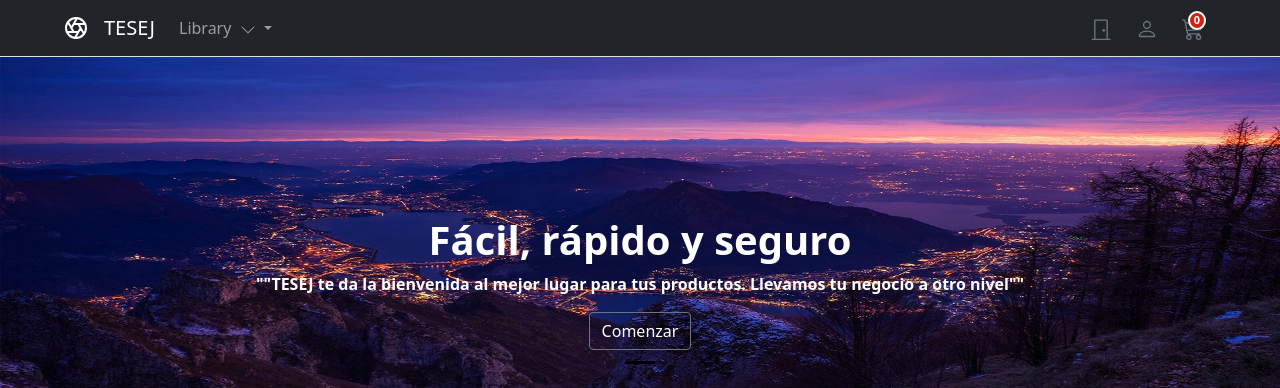
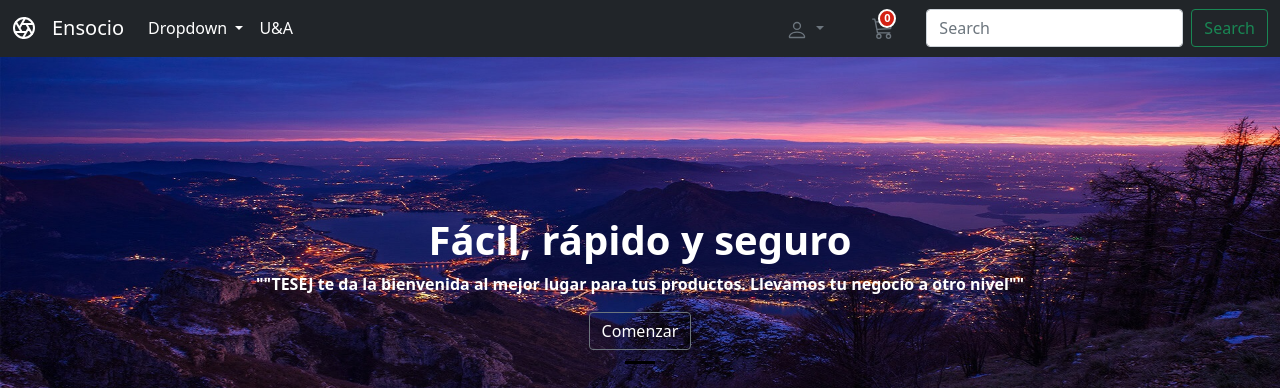
Before and after one commit to SebastianMou/Django-Business-Servicing, a Django app: page / in a window 1280 px wide. Shown: the top 388 px of the page. Run offline with Django 3.2, Linux system fonts and the light colour scheme; data comes from the database, SQL or seed files in the repository; both versions use the stored data as it was after the commit; parts of the project's set-up code (start-up, migrations or seed data) failed here and were passed over; some libraries are stand-ins or nearby versions; some web fonts are replaced.

Commit message:
navbar structure complete

```diff
--- a/static/css/base.css
+++ b/static/css/base.css
@@ -1,3 +1,17 @@
+.form-white.input-group>.form-control:focus {
+    border-color: #fff;
+    box-shadow: inset 0 0 0 1px #fff;
+  }
+
+  .navbar-dark .navbar-nav .nav-link {
+    color: #fff;
+  }
+
+  .navbar-dark .navbar-nav .nav-link:hover,
+  .navbar-dark .navbar-nav .nav-link:focus {
+    color: rgba(255, 255, 255, 0.75);
+  }
+
 /*-----bottom follder------*/
 
 #sebastian {
--- a/templates/Shop/base.html
+++ b/templates/Shop/base.html
@@ -22,24 +22,21 @@
 
 </head>
 <body class="bob">
+
+<!--
   <header>
     <nav class="navbar navbar-expand-md navbar-dark bg-dark border-bottom">
         <div class="container-fluid px-md-4">
             <div class="d-flex w-100 navbar-collapse">
                 <a class="navbar-brand d-flex-inline" href="/">
                   <svg xmlns="http://www.w3.org/2000/svg" width="24" height="24" fill="none" stroke="currentColor" stroke-linecap="round" stroke-linejoin="round" stroke-width="2" class="d-block mx-auto" role="img" viewBox="0 0 24 24"><title>Product</title><circle cx="12" cy="12" r="10"/><path d="M14.31 8l5.74 9.94M9.69 8h11.48M7.38 12l5.74-9.94M9.69 16L3.95 6.06M14.31 16H2.83m13.79-4l-5.74 9.94"/></svg>
-                  <a class="navbar-brand" href="/">TESEJ</a>
+                  <a class="navbar-brand" href="/">Ensocio</a>
                 </a>
                 <ul class="navbar-nav me-auto mb-2 mb-md-0">
                     <li class="nav-item dropdown">
                         <a class="nav-link dropdown-toggle d-none d-md-block fw500" href="#" id="navbarDropdown"
                             role="button" data-bs-toggle="dropdown" aria-expanded="false">
                             Library
-                            <i class="ps-1"><svg xmlns="http://www.w3.org/2000/svg" width="16" height="16"
-                                    fill="currentColor" class="bi bi-chevron-down" viewBox="0 0 16 16">
-                                    <path fill-rule="evenodd"
-                                        d="M1.646 4.646a.5.5 0 0 1 .708 0L8 10.293l5.646-5.647a.5.5 0 0 1 .708.708l-6 6a.5.5 0 0 1-.708 0l-6-6a.5.5 0 0 1 0-.708z" />
-                                </svg></i>
                         </a>
                         <ul class="dropdown-menu rounded-0 border-0" aria-labelledby="navbarDropdown">
                             <li><a class="dropdown-item" href="{% url 'Shop:all_products' %}">All</a></li>
@@ -75,20 +72,17 @@
                             <path d="M9 9a1 1 0 1 0 2 0 1 1 0 0 0-2 0z" />
                         </svg>
                     </div>
-                    <!--<span class="fs15 fw500">Logout</span>-->
                 </a>
                 {% else %}
                 <a type="button" role="button" href="{% url 'account:login' %}"
-                    class="btn btn-outline-secondary border-0 basket-btn" data-bs-toggle="tooltip" data-bs-placement="bottom" title="Login">
-                    <div>
-                        <svg xmlns="http://www.w3.org/2000/svg" width="22" height="22" fill="currentColor"
-                            class="bi bi-door-closed" viewBox="0 0 16 16">
-                            <path
-                                d="M3 2a1 1 0 0 1 1-1h8a1 1 0 0 1 1 1v13h1.5a.5.5 0 0 1 0 1h-13a.5.5 0 0 1 0-1H3V2zm1 13h8V2H4v13z" />
-                            <path d="M9 9a1 1 0 1 0 2 0 1 1 0 0 0-2 0z" />
-                        </svg>
-                    </div>
-                    <!--<span class="fs15 fw500">Login</span>-->
+                  class="btn btn-outline-secondary border-0 basket-btn" data-bs-toggle="tooltip" data-bs-placement="bottom" title="Login">
+                  <div>
+                      <svg xmlns="http://www.w3.org/2000/svg" width="22" height="22" fill="currentColor" class="bi bi-door-closed" viewBox="0 0 16 16">
+                          <path
+                              d="M3 2a1 1 0 0 1 1-1h8a1 1 0 0 1 1 1v13h1.5a.5.5 0 0 1 0 1h-13a.5.5 0 0 1 0-1H3V2zm1 13h8V2H4v13z" />
+                          <path d="M9 9a1 1 0 1 0 2 0 1 1 0 0 0-2 0z" />
+                      </svg>
+                  </div>
                 </a>
                 {% endif %}
 
@@ -102,7 +96,6 @@
                                 d="M8 8a3 3 0 1 0 0-6 3 3 0 0 0 0 6zm2-3a2 2 0 1 1-4 0 2 2 0 0 1 4 0zm4 8c0 1-1 1-1 1H3s-1 0-1-1 1-4 6-4 6 3 6 4zm-1-.004c-.001-.246-.154-.986-.832-1.664C11.516 10.68 10.289 10 8 10c-2.29 0-3.516.68-4.168 1.332-.678.678-.83 1.418-.832 1.664h10z" />
                         </svg>
                     </div>
-                    <!--<span class="fs15 fw500">Account</span>-->
                 </a>
 
                 <a type="button" role="button" href="{% url 'basket:basket_summary' %}"
@@ -123,7 +116,6 @@
                                 d="M0 1.5A.5.5 0 0 1 .5 1H2a.5.5 0 0 1 .485.379L2.89 3H14.5a.5.5 0 0 1 .49.598l-1 5a.5.5 0 0 1-.465.401l-9.397.472L4.415 11H13a.5.5 0 0 1 0 1H4a.5.5 0 0 1-.491-.408L2.01 3.607 1.61 2H.5a.5.5 0 0 1-.5-.5zM3.102 4l.84 4.479 9.144-.459L13.89 4H3.102zM5 12a2 2 0 1 0 0 4 2 2 0 0 0 0-4zm7 0a2 2 0 1 0 0 4 2 2 0 0 0 0-4zm-7 1a1 1 0 1 1 0 2 1 1 0 0 1 0-2zm7 0a1 1 0 1 1 0 2 1 1 0 0 1 0-2z" />
                         </svg>
                     </div>
-                    <!--<span class="fs15 fw500">Basket</span>-->
                 </a>
             </div>
             <div class="d-md-none d-lg-none d-xl-none">
@@ -146,136 +138,113 @@
         </div>
     </nav>
   </header>
+-->
 
-<!--
-    <header class="pb-3">
-      <nav class="navbar navbar-expand-md navbar-light bg-white border-bottom">
-          <div class="container-fluid px-md-4">
-              <div class="d-flex w-100 navbar-collapse">
-                  <a class="navbar-brand d-flex-inline" href="/">
-                      <svg xmlns="http://www.w3.org/2000/svg" width="36" height="36" fill="currentColor"
-                          class="bi bi-asterisk" viewBox="0 0 16 16">
-                          <path
-                              d="M8 0a1 1 0 0 1 1 1v5.268l4.562-2.634a1 1 0 1 1 1 1.732L10 8l4.562 2.634a1 1 0 1 1-1 1.732L9 9.732V15a1 1 0 1 1-2 0V9.732l-4.562 2.634a1 1 0 1 1-1-1.732L6 8 1.438 5.366a1 1 0 0 1 1-1.732L7 6.268V1a1 1 0 0 1 1-1z" />
-                      </svg>Django
-                  </a>
-                  <ul class="navbar-nav me-auto mb-2 mb-md-0">
-                      <li class="nav-item dropdown">
-                          <a class="nav-link dropdown-toggle d-none d-md-block fw500" href="#" id="navbarDropdown"
-                              role="button" data-bs-toggle="dropdown" aria-expanded="false">
-                              Library
-                              <i class="ps-1"><svg xmlns="http://www.w3.org/2000/svg" width="16" height="16"
-                                      fill="currentColor" class="bi bi-chevron-down" viewBox="0 0 16 16">
-                                      <path fill-rule="evenodd"
-                                          d="M1.646 4.646a.5.5 0 0 1 .708 0L8 10.293l5.646-5.647a.5.5 0 0 1 .708.708l-6 6a.5.5 0 0 1-.708 0l-6-6a.5.5 0 0 1 0-.708z" />
-                                  </svg></i>
-                          </a>
-                          <ul class="dropdown-menu rounded-0 border-0" aria-labelledby="navbarDropdown">
-                              <li><a class="dropdown-item" href="{% url 'Shop:all_products' %}">All</a></li>
-                              {% for c in categories %}
-                              <li {% if category.slug == c.slug %}class="selected" {% endif %}>
-                                  <a class="dropdown-item" href="{{ c.get_absolute_url }}">{{ c.name|title }}</a>
-                              </li>
-                              {% endfor %}
-                          </ul>
-                      </li>
-                  </ul>
-                  <button class="navbar-toggler border-0" type="button" data-bs-toggle="collapse"
-                      data-bs-target="#navbarCollapse" aria-controls="navbarCollapse" aria-expanded="false"
-                      aria-label="Toggle navigation">
-                      <div>
-                          <svg xmlns="http://www.w3.org/2000/svg" width="22" height="22" fill="currentColor"
-                              class="bi bi-list" viewBox="0 0 16 16">
-                              <path fill-rule="evenodd"
-                                  d="M2.5 11.5A.5.5 0 0 1 3 11h10a.5.5 0 0 1 0 1H3a.5.5 0 0 1-.5-.5zm0-4A.5.5 0 0 1 3 7h10a.5.5 0 0 1 0 1H3a.5.5 0 0 1-.5-.5zm0-4A.5.5 0 0 1 3 3h10a.5.5 0 0 1 0 1H3a.5.5 0 0 1-.5-.5z" />
-                          </svg>
-                      </div>
-                      <span class="fs15 fw500">Shop</span>
-                  </button>
+  <!----------------------------- navbar ----------------------------------------->
+  <nav class="navbar navbar-dark bg-dark navbar-expand-lg">
+    <div class="container-fluid">
+      <a class="navbar-brand d-flex-inline" href="">
+        <svg xmlns="http://www.w3.org/2000/svg" width="24" height="24" fill="none" stroke="currentColor" stroke-linecap="round" stroke-linejoin="round" stroke-width="2" class="d-block mx-auto" role="img" viewBox="0 0 24 24"><title>Product</title><circle cx="12" cy="12" r="10"/><path d="M14.31 8l5.74 9.94M9.69 8h11.48M7.38 12l5.74-9.94M9.69 16L3.95 6.06M14.31 16H2.83m13.79-4l-5.74 9.94"/></svg>
+        <a class="navbar-brand" href="/">Ensocio</a>
+      </a>
+      <button class="navbar-toggler" type="button" data-bs-toggle="collapse" data-bs-target="#navbarSupportedContent" aria-controls="navbarSupportedContent" aria-expanded="false" aria-label="Toggle navigation">
+        <span class="navbar-toggler-icon"></span>
+      </button>
 
-                  {% if user.is_authenticated %}
-                  <a type="button" role="button" href="{% url 'account:logout' %}"
-                      class="btn btn-outline-secondary border-0 basket-btn">
-                      <div>
-                          <svg xmlns="http://www.w3.org/2000/svg" width="22" height="22" fill="currentColor"
-                              class="bi bi-door-closed" viewBox="0 0 16 16">
-                              <path
-                                  d="M3 2a1 1 0 0 1 1-1h8a1 1 0 0 1 1 1v13h1.5a.5.5 0 0 1 0 1h-13a.5.5 0 0 1 0-1H3V2zm1 13h8V2H4v13z" />
-                              <path d="M9 9a1 1 0 1 0 2 0 1 1 0 0 0-2 0z" />
-                          </svg>
-                      </div>
-                      <span class="fs15 fw500">Logout</span>
-                  </a>
+      <div class="collapse navbar-collapse" id="navbarSupportedContent">
+        <ul class="navbar-nav me-auto mb-2 mb-lg-0">
+          <li class="nav-item dropdown">
+            <a class="nav-link dropdown-toggle" href="#" id="navbarDropdown" role="button" data-bs-toggle="dropdown" aria-expanded="false">
+              Dropdown
+            </a>
+            <ul class="dropdown-menu" aria-labelledby="navbarDropdown">
+              <li><a class="dropdown-item" href="{% url 'Shop:all_products' %}">All</a></li>
+              {% for c in categories %}
+              <li {% if category.slug == c.slug %}class="selected" {% endif %}>
+                  <a class="dropdown-item" href="{{ c.get_absolute_url }}">{{ c.name|title }}</a>
+              </li>
+              {% endfor %}
+            </ul>
+          </li>
+          <li class="nav-item">
+            <a class="nav-link" href="#">U&A</a>
+          </li>
+        </ul>
+
+        <form class="d-flex">
+          <ot class="nav-item dropdown">
+            <a class="btn btn-outline-secondary border-0 basket-btn nav-link dropdown-toggle" href="#" id="navbarDropdown" role="button" data-bs-toggle="dropdown" aria-expanded="false">
+              <svg xmlns="http://www.w3.org/2000/svg" width="22" height="22" fill="currentColor"
+                    class="bi bi-person" viewBox="0 0 16 16">
+                    <path
+                        d="M8 8a3 3 0 1 0 0-6 3 3 0 0 0 0 6zm2-3a2 2 0 1 1-4 0 2 2 0 0 1 4 0zm4 8c0 1-1 1-1 1H3s-1 0-1-1 1-4 6-4 6 3 6 4zm-1-.004c-.001-.246-.154-.986-.832-1.664C11.516 10.68 10.289 10 8 10c-2.29 0-3.516.68-4.168 1.332-.678.678-.83 1.418-.832 1.664h10z" />
+                </svg>
+            </a>
+            <!--dropdown-->
+            <ul class="dropdown-menu" aria-labelledby="navbarDropdown">
+              <li><a class="dropdown-item" href="#">
+                {% if user.is_authenticated %}
+                <a type="button" role="button" href="{% url 'account:logout' %}"
+                    class="btn btn-outline-secondary border-0 basket-btn" data-bs-toggle="tooltip" data-bs-placement="bottom" title="Logout">
+                    <div>
+                      <svg xmlns="http://www.w3.org/2000/svg" width="16" height="16" fill="currentColor" class="bi bi-box-arrow-in-left" viewBox="0 0 16 16">
+                        <path fill-rule="evenodd" d="M10 3.5a.5.5 0 0 0-.5-.5h-8a.5.5 0 0 0-.5.5v9a.5.5 0 0 0 .5.5h8a.5.5 0 0 0 .5-.5v-2a.5.5 0 0 1 1 0v2A1.5 1.5 0 0 1 9.5 14h-8A1.5 1.5 0 0 1 0 12.5v-9A1.5 1.5 0 0 1 1.5 2h8A1.5 1.5 0 0 1 11 3.5v2a.5.5 0 0 1-1 0v-2z"/>
+                        <path fill-rule="evenodd" d="M4.146 8.354a.5.5 0 0 1 0-.708l3-3a.5.5 0 1 1 .708.708L5.707 7.5H14.5a.5.5 0 0 1 0 1H5.707l2.147 2.146a.5.5 0 0 1-.708.708l-3-3z"/>
+                      </svg> Logout
+                    </div>
+                </a>
+                {% else %}
+                <!-- Login -->
+                <a type="button" role="button" href="{% url 'account:login' %}"
+                  class="btn basket-btn" data-bs-toggle="tooltip" data-bs-placement="bottom" title="Login">
+                    <svg xmlns="http://www.w3.org/2000/svg" width="16" height="16" fill="currentColor" class="bi bi-box-arrow-right" viewBox="0 0 16 16">
+                      <path fill-rule="evenodd" d="M10 12.5a.5.5 0 0 1-.5.5h-8a.5.5 0 0 1-.5-.5v-9a.5.5 0 0 1 .5-.5h8a.5.5 0 0 1 .5.5v2a.5.5 0 0 0 1 0v-2A1.5 1.5 0 0 0 9.5 2h-8A1.5 1.5 0 0 0 0 3.5v9A1.5 1.5 0 0 0 1.5 14h8a1.5 1.5 0 0 0 1.5-1.5v-2a.5.5 0 0 0-1 0v2z"/>
+                      <path fill-rule="evenodd" d="M15.854 8.354a.5.5 0 0 0 0-.708l-3-3a.5.5 0 0 0-.708.708L14.293 7.5H5.5a.5.5 0 0 0 0 1h8.793l-2.147 2.146a.5.5 0 0 0 .708.708l3-3z"/>
+                    </svg> Login
+                </a>
+                {% endif %}
+              </a></li>
+              <!-- Account -->
+              <li><a class="dropdown-item" href="#">
+                <svg xmlns="http://www.w3.org/2000/svg" width="16" height="16" fill="currentColor" class="bi bi-person-circle" viewBox="0 0 16 16">
+                  <path d="M11 6a3 3 0 1 1-6 0 3 3 0 0 1 6 0z"/>
+                  <path fill-rule="evenodd" d="M0 8a8 8 0 1 1 16 0A8 8 0 0 1 0 8zm8-7a7 7 0 0 0-5.468 11.37C3.242 11.226 4.805 10 8 10s4.757 1.225 5.468 2.37A7 7 0 0 0 8 1z"/>
+                </svg> Account
+              </a></li>
+              <li><hr class="dropdown-divider"></li>
+              <li><a class="dropdown-item" href="#">Something else here</a></li>
+            </ul>
+          </ot>
+
+          <!-- basket -->
+          <a type="button" role="button" href="{% url 'basket:basket_summary' %}" style="margin-right:20px; margin-left:20px;"
+            class="btn btn-outline-secondary border-0 basket-btn" data-bs-toggle="tooltip" data-bs-placement="bottom" title="Basket">
+            {% with total_qty=basket|length %}
+              <div id="basket-qty" class="basket-qty">
+                  {% if total_qty > 0 %}
+                    {{ total_qty }}
                   {% else %}
-                  <a type="button" role="button" href="{% url 'account:login' %}"
-                      class="btn btn-outline-secondary border-0 basket-btn">
-                      <div>
-                          <svg xmlns="http://www.w3.org/2000/svg" width="22" height="22" fill="currentColor"
-                              class="bi bi-door-closed" viewBox="0 0 16 16">
-                              <path
-                                  d="M3 2a1 1 0 0 1 1-1h8a1 1 0 0 1 1 1v13h1.5a.5.5 0 0 1 0 1h-13a.5.5 0 0 1 0-1H3V2zm1 13h8V2H4v13z" />
-                              <path d="M9 9a1 1 0 1 0 2 0 1 1 0 0 0-2 0z" />
-                          </svg>
-                      </div>
-                      <span class="fs15 fw500">Login</span>
-                  </a>
+                    0
                   {% endif %}
-
-
-                  <a type="button" role="button" href=""
-                      class="btn btn-outline-secondary border-0 basket-btn">
-                      <div>
-                          <svg xmlns="http://www.w3.org/2000/svg" width="22" height="22" fill="currentColor"
-                              class="bi bi-person" viewBox="0 0 16 16">
-                              <path
-                                  d="M8 8a3 3 0 1 0 0-6 3 3 0 0 0 0 6zm2-3a2 2 0 1 1-4 0 2 2 0 0 1 4 0zm4 8c0 1-1 1-1 1H3s-1 0-1-1 1-4 6-4 6 3 6 4zm-1-.004c-.001-.246-.154-.986-.832-1.664C11.516 10.68 10.289 10 8 10c-2.29 0-3.516.68-4.168 1.332-.678.678-.83 1.418-.832 1.664h10z" />
-                          </svg>
-                      </div>
-                      <span class="fs15 fw500">Account</span>
-                  </a>
-
-                  <a type="button" role="button" href="{% url 'basket:basket_summary' %}" class="btn btn-outline-secondary border-0 basket-btn">
-
-                      {% with total_qty=basket|length %}
-                        <div id="basket-qty" class="basket-qty">
-                            {% if total_qty > 0 %}
-                              {{ total_qty }}
-                            {% else %}
-                              0
-                            {% endif %}
-                        </div>
-                      {% endwith %}
-                      <div>
-                          <svg xmlns="http://www.w3.org/2000/svg" width="22" height="22" fill="currentColor"
-                              class="bi bi-cart3" viewBox="0 0 16 16">
-                              <path
-                                  d="M0 1.5A.5.5 0 0 1 .5 1H2a.5.5 0 0 1 .485.379L2.89 3H14.5a.5.5 0 0 1 .49.598l-1 5a.5.5 0 0 1-.465.401l-9.397.472L4.415 11H13a.5.5 0 0 1 0 1H4a.5.5 0 0 1-.491-.408L2.01 3.607 1.61 2H.5a.5.5 0 0 1-.5-.5zM3.102 4l.84 4.479 9.144-.459L13.89 4H3.102zM5 12a2 2 0 1 0 0 4 2 2 0 0 0 0-4zm7 0a2 2 0 1 0 0 4 2 2 0 0 0 0-4zm-7 1a1 1 0 1 1 0 2 1 1 0 0 1 0-2zm7 0a1 1 0 1 1 0 2 1 1 0 0 1 0-2z" />
-                          </svg>
-                      </div>
-                      <span class="fs15 fw500">Basket</span>
-                  </a>
               </div>
-              <div class="d-md-none d-lg-none d-xl-none">
-                  <div class="collapse navbar-collapse" id="navbarCollapse">
-                      <ul class="navbar-nav me-auto mb-2 mb-md-0">
-                          <li><a class="dropdown-item" href="{% url 'Shop:all_products' %}">All</a></li>
-                          {% for c in categories %}
-                          <li {% if category.slug == c.slug %}class="selected" {% endif %}>
-                              <a class="dropdown-item" href="{{ c.get_absolute_url }}">{{ c.name|title }}</a>
-                          </li>
-                          {% endfor %}
-                      </ul>
-                  </div>
-              </div>
-              <form class="d-flex w-100 d-md-none">
-                  <input class="form-control me-2" type="search" placeholder="Search products or FAQ"
-                      aria-label="Search">
-                  <button class="btn btn-outline-secondary" type="submit">Search</button>
-              </form>
-          </div>
-      </nav>
-  </header>
--->
+            {% endwith %}
+            <div>
+                <svg xmlns="http://www.w3.org/2000/svg" width="22" height="22" fill="currentColor"
+                    class="bi bi-cart3" viewBox="0 0 16 16">
+                    <path
+                        d="M0 1.5A.5.5 0 0 1 .5 1H2a.5.5 0 0 1 .485.379L2.89 3H14.5a.5.5 0 0 1 .49.598l-1 5a.5.5 0 0 1-.465.401l-9.397.472L4.415 11H13a.5.5 0 0 1 0 1H4a.5.5 0 0 1-.491-.408L2.01 3.607 1.61 2H.5a.5.5 0 0 1-.5-.5zM3.102 4l.84 4.479 9.144-.459L13.89 4H3.102zM5 12a2 2 0 1 0 0 4 2 2 0 0 0 0-4zm7 0a2 2 0 1 0 0 4 2 2 0 0 0 0-4zm-7 1a1 1 0 1 1 0 2 1 1 0 0 1 0-2zm7 0a1 1 0 1 1 0 2 1 1 0 0 1 0-2z" />
+                </svg>
+            </div>
+          </a>
+        </form>
+        <form class="d-flex">
+          <input class="form-control me-2" type="search" placeholder="Search" aria-label="Search">
+          <button class="btn btn-outline-success" type="submit">Search</button>
+        </form>
+      </div>
+    </div>
+  </nav>
+ <!----------------x----------------- navbar --------------------x--------------------->
 
   <div id="content">{% block content %} {% endblock %}</div>
 
```
Also changed, not shown: templates/Shop/home.html (+6 -1 lines), db.sqlite3.
